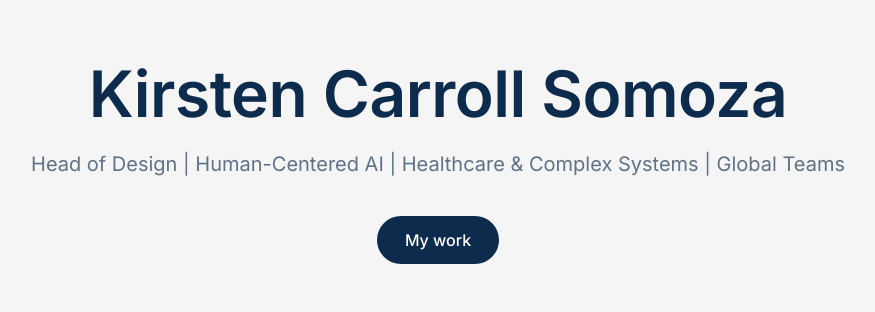
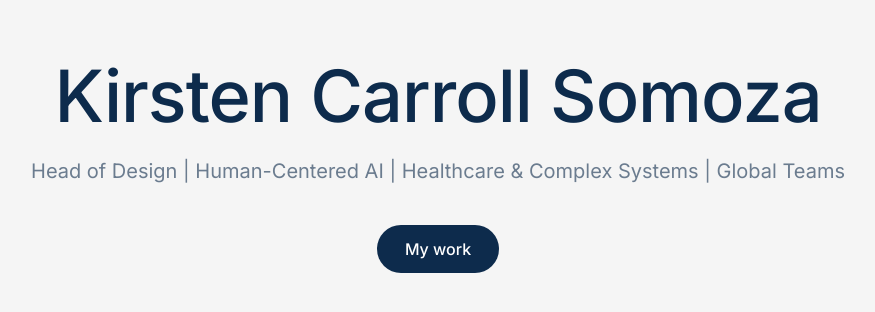
Before and after one commit to kirstencarrollsomoza/kirstencarrollsomoza.com, a plain HTML site: page index.html in a window 1280 px wide. Shown: the part 262-574 px from the top of the page, without its empty margins (202-1077 px from the left). Drawn offline with Linux system fonts and the light colour scheme.

Commit message:
Update styles.css

```diff
--- a/assets/styles.css
+++ b/assets/styles.css
@@ -24,17 +24,18 @@ body {
 
 /* Name */
 h1 {
-  font-size: 64px;
-  font-weight: 600;
-  margin-bottom: 16px;
-  letter-spacing: -0.5px;
+  font-size: 72px;
+  font-weight: 500;   /* key change */
+  letter-spacing: -1px;
+  margin-bottom: 18px;
 }
 
 /* Subtitle */
 .subtitle {
   font-size: 20px;
-  color: #5f7287;
-  margin-bottom: 40px;
+  color: #6b7c8f;
+  margin-bottom: 42px;
+  font-weight: 400;
 }
 
 /* Button */
```
